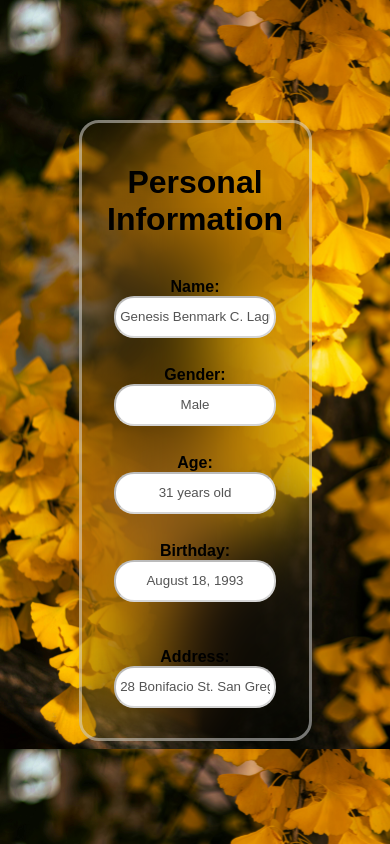
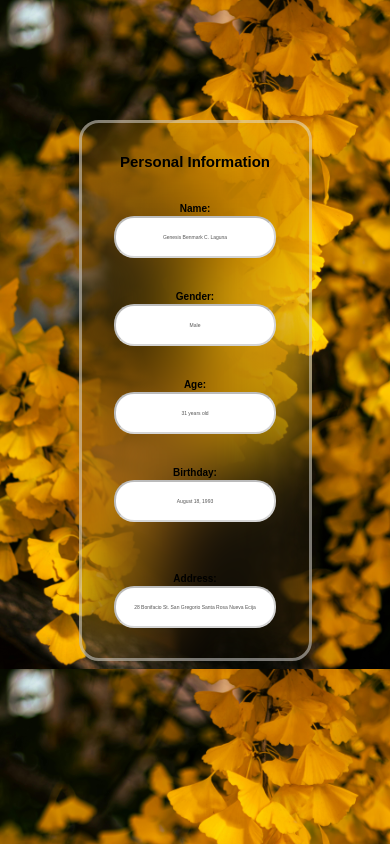
Before and after one commit to genc18/gclportfolio, a plain HTML site: page personal.html in a window 390 px wide. Drawn offline with Linux system fonts and the light colour scheme.

Commit message:
Update personal.css

```diff
--- a/personal.css
+++ b/personal.css
@@ -25,3 +25,14 @@ body {
     font-family: sans-serif; /* Added a font for better readability */
     background-size: cover;
 }
+@media only screen and (max-width: 600px){
+    input {
+       font-size: 5px;
+    }
+    h1 {
+        font-size: 15px;
+    }
+    label {
+        font-size: 10px;
+    }
+}
```
